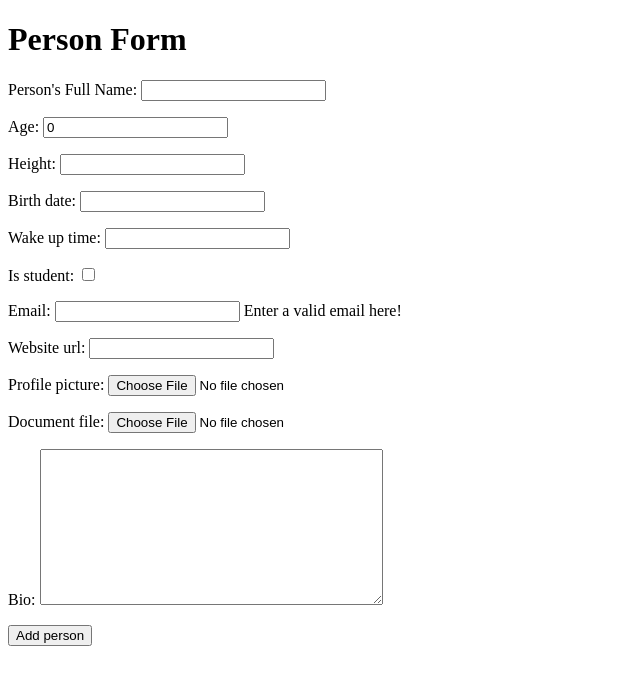
After one commit to KingTheSim/softuni_tasks, a Django app: page /person/person_form/ in a window 1280 px wide. The commit adds this page. Shown: the top 685 px of the page, without its empty margins (0-640 px from the left). Run offline with Django 5.2, Linux system fonts and the light colour scheme.

Commit message:
views_forms_and_templates_combined

```diff
--- /dev/null
+++ b/Python/django_basics/mysite_templates_basics/mysite_templates_basics/person/forms.py
@@ -0,0 +1,14 @@
+from django import forms
+from mysite_templates_basics.person.models import Person
+
+
+class PersonForm(forms.ModelForm):
+    class Meta:
+        model = Person
+        fields = "__all__"
+        labels = {
+            "full_name": "Person's Full Name"
+        }
+        help_texts = {
+            "email": "Enter a valid email here!"
+        }
--- a/Python/django_basics/mysite_templates_basics/mysite_templates_basics/person/urls.py
+++ b/Python/django_basics/mysite_templates_basics/mysite_templates_basics/person/urls.py
@@ -3,4 +3,6 @@ from mysite_templates_basics.person import views
 
 urlpatterns = [
     path("<int:person_id>/", views.person_per_id, name="person_per_id"),
+    path("person_form/", views.add_new_person, name="person_form"),
+    path("person_update/<int:person_id>/", views.update_person, name="person_update"),
 ]
--- a/Python/django_basics/mysite_templates_basics/mysite_templates_basics/person/views.py
+++ b/Python/django_basics/mysite_templates_basics/mysite_templates_basics/person/views.py
@@ -1,10 +1,11 @@
 import random
 
 from django.http import HttpRequest, HttpResponse
-from django.shortcuts import render
+from django.shortcuts import render, redirect, get_object_or_404
 from django.core.exceptions import ObjectDoesNotExist
 
 from mysite_templates_basics.person.models import Person
+from mysite_templates_basics.person.forms import PersonForm
 
 
 def person_per_id(request: HttpRequest, person_id: int) -> HttpResponse:
@@ -27,3 +28,23 @@ def person_per_id(request: HttpRequest, person_id: int) -> HttpResponse:
         return render(request, template_name="person/person.html", context=context)
     except ObjectDoesNotExist:
         return HttpResponse("Person not found!")
+
+
+def add_new_person(request: HttpRequest) -> HttpResponse:
+    form = PersonForm(request.POST or None)
+
+    if form.is_valid():
+        new_person: Person = form.save()
+        return redirect("person_per_id", person_id=new_person.id)
+
+    return render(request, "person/person_form.html", {"form": form})
+
+
+def update_person(request: HttpRequest, person_id: int) -> HttpResponse:
+    person = get_object_or_404(Person, id=person_id)
+    form = PersonForm(request.POST or None, instance=person)
+    if form.is_valid():
+        form.save()
+        return redirect("person_per_id", person_id=person_id)
+    else:
+        return render(request, "person/person_update.html", {"form": form})
--- a/Python/django_basics/mysite_templates_basics/templates/person/person.html
+++ b/Python/django_basics/mysite_templates_basics/templates/person/person.html
@@ -28,5 +28,10 @@
     <div>This is a cat. And it probably has less stuff to worry about than you.</div>
 {% endif %}
 <a href="{% url 'person_per_id' person_id=1 %}">View first person.</a>
+<form action="person_per_id/1/" method="post">
+    <label for="name">Your name: </label>
+    <input type="text" id="name" name="name" maxlength="50" required>
+    <input type="submit" value="OK">
+</form>
 </body>
 </html>
--- /dev/null
+++ b/Python/django_basics/mysite_templates_basics/templates/person/person_form.html
@@ -0,0 +1,64 @@
+<!DOCTYPE html>
+<html lang="en">
+<head>
+    <meta CHARSET="UTF-8">
+    <title>Person Form</title>
+</head>
+<body>
+<h1>Person Form</h1>
+
+<form method="post" enctype="multipart/form-data">
+    {% csrf_token %}
+
+    {{ form.as_p }}
+
+{#    {{ form.non_field_errors }}#}
+{#    #}
+{#    <label for="{{ form.full_name.id_for_label }}">Full Name:</label>#}
+{#    {{ form.full_name }}#}
+{#    {{ form.full_name.errors }}#}
+{#    #}
+{#    <label for="{{ form.age.id_for_label }}">Age:</label>#}
+{#    {{ form.age }}#}
+{#    {{ form.age.errors }}#}
+{#    #}
+{#    <label for="{{ form.height.id_for_label }}">Height:</label>#}
+{#    {{ form.height }}#}
+{#    {{ form.height.errors }}#}
+{#    #}
+{#    <label for="{{ form.birth_date.id_for_label }}">Birth date:</label>#}
+{#    {{ form.birth_date }}#}
+{#    {{ form.birth_date.errors }}#}
+{#    #}
+{#    <label for="{{ form.wake_up_time.id_for_label }}">Wake up time:</label>#}
+{#    {{ form.wake_up_time }}#}
+{#    {{ form.wake_up_time.errors }}#}
+{#    #}
+{#    <label for="{{ form.is_student.id_for_label }}">Is a student:</label>#}
+{#    {{ form.is_student }}#}
+{#    {{ form.is_student.errors }}#}
+{#    #}
+{#    <label for="{{ form.email.id_for_label }}">Email:</label>#}
+{#    {{ form.email }}#}
+{#    {{ form.email.errors }}#}
+{#    #}
+{#    <label for="{{ form.website_url.id_for_label }}">Website url:</label>#}
+{#    {{ form.website_url }}#}
+{#    {{ form.website_url.errors }}#}
+{#    #}
+{#    <label for="{{ form.profile_picture.id_for_label }}">Profile picture:</label>#}
+{#    {{ form.website_url }}#}
+{#    {{ form.website_url.errors }}#}
+{#    #}
+{#    <label for="{{ form.document_file.id_for_label }}">Document:</label>#}
+{#    {{ form.document_file }}#}
+{#    {{ form.document_file.errors }}#}
+{#    #}
+{#    <label for="{{ form.bio.id_for_label }}">Bio:</label>#}
+{#    {{ form.bio }}#}
+{#    {{ form.bio.errors }}#}
+
+    <button type="submit">Add person</button>
+</form>
+</body>
+</html>
```
Also changed, not shown: Python/django_basics/mysite_templates_basics/templates/person/person_update.html (added, +19 -0 lines), 1 other file.
